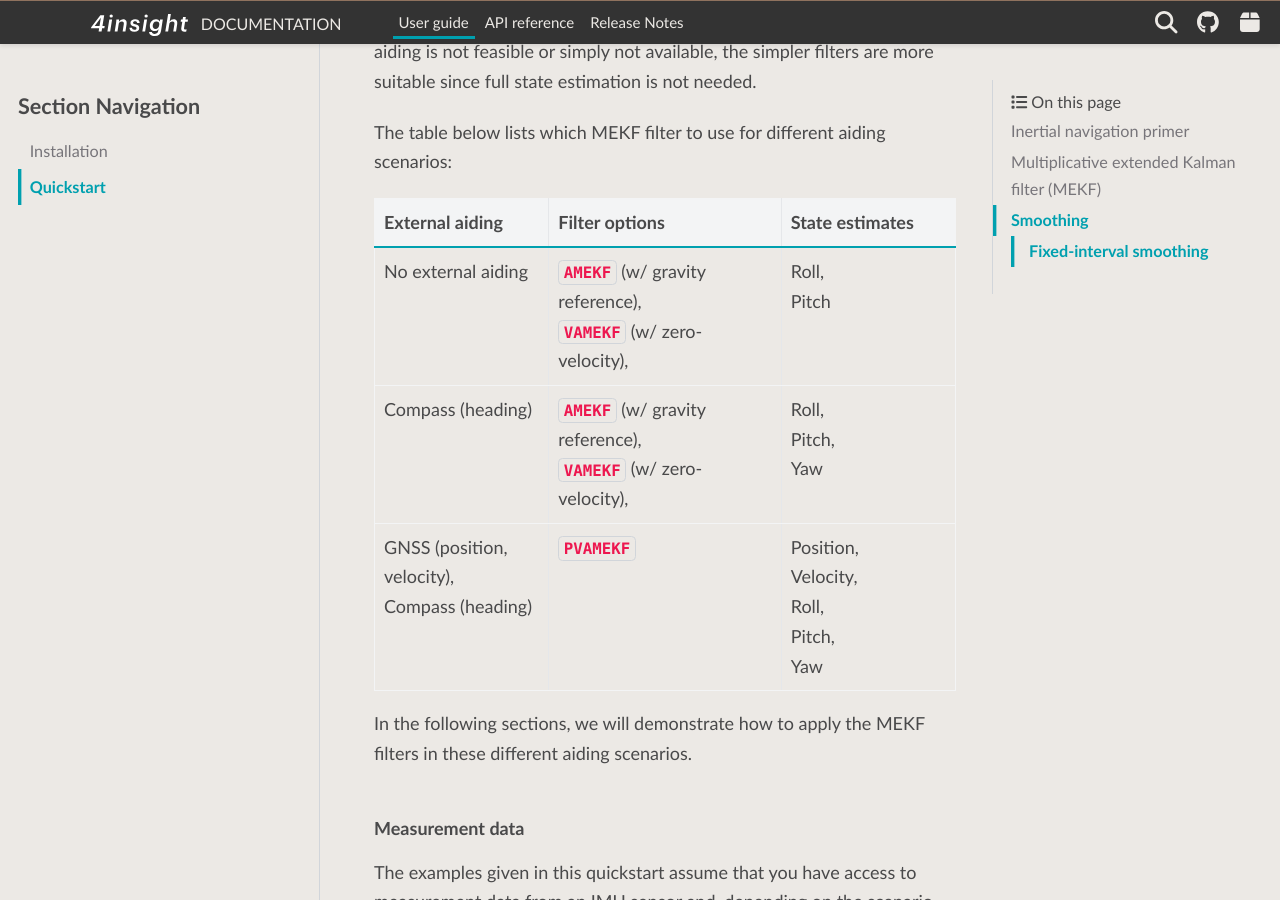
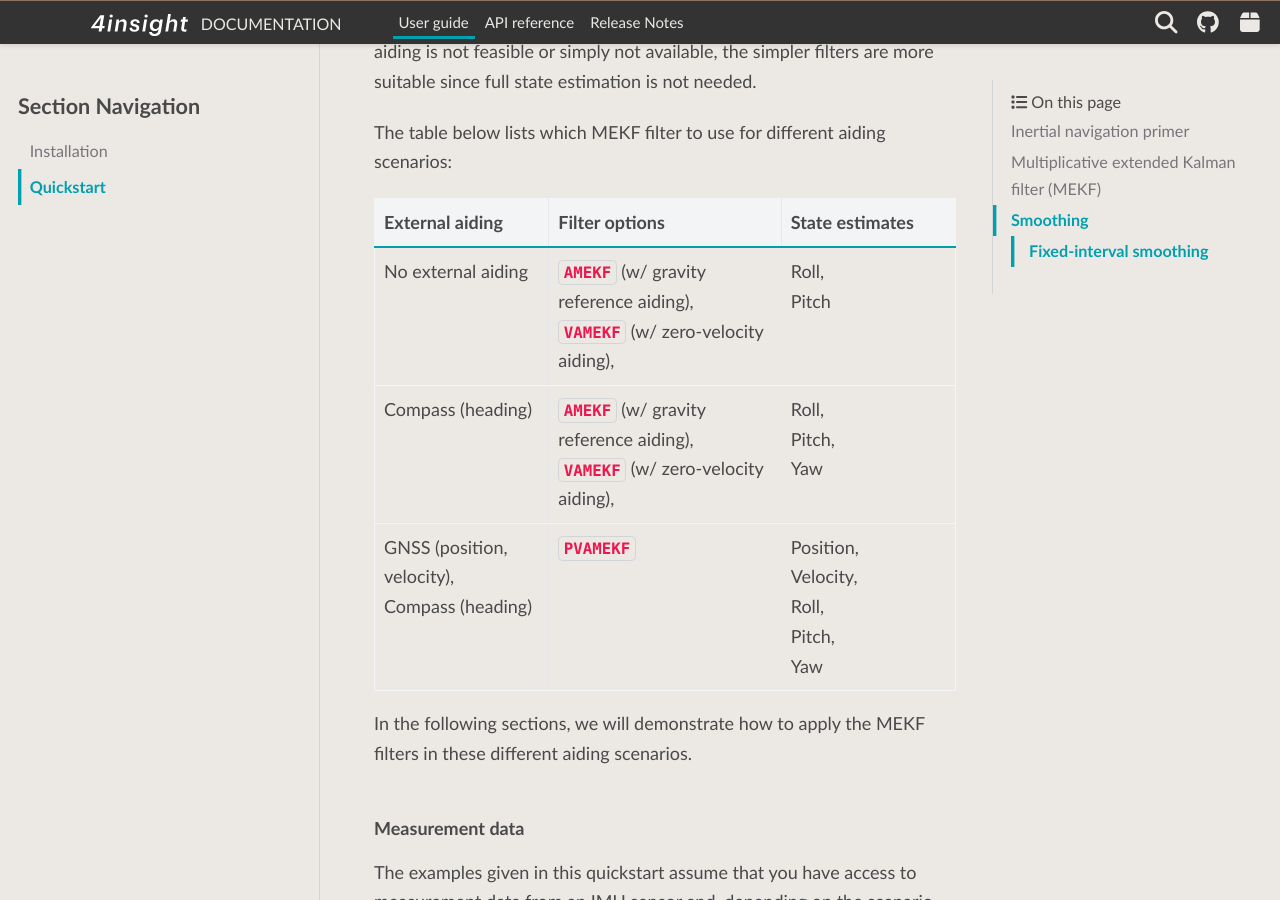
Before and after one commit to 4Subsea/smsfusion-python, a Sphinx documentation site: the page built from docs/user_guide/quickstart.rst, in a window 1280 px wide and 900 px high, scrolled down 1375 px. Built offline with Sphinx 7.4.7 and the PyData theme 0.15.4, drawn with Linux system fonts in a browser that asks for light colours.

Commit message:
small fix

```diff
--- a/docs/user_guide/quickstart.rst
+++ b/docs/user_guide/quickstart.rst
@@ -51,13 +51,13 @@ The table below lists which MEKF filter to use for different aiding scenarios:
      - Filter options
      - State estimates
    * - No external aiding
-     - | :class:`~smsfusion.AMEKF` (w/ gravity reference),
-       | :class:`~smsfusion.VAMEKF` (w/ zero-velocity),
+     - | :class:`~smsfusion.AMEKF` (w/ gravity reference aiding),
+       | :class:`~smsfusion.VAMEKF` (w/ zero-velocity aiding),
      - | Roll,
        | Pitch
    * - Compass (heading)
-     - | :class:`~smsfusion.AMEKF` (w/ gravity reference),
-       | :class:`~smsfusion.VAMEKF` (w/ zero-velocity),
+     - | :class:`~smsfusion.AMEKF` (w/ gravity reference aiding),
+       | :class:`~smsfusion.VAMEKF` (w/ zero-velocity aiding),
      - | Roll,
        | Pitch,
        | Yaw
```
